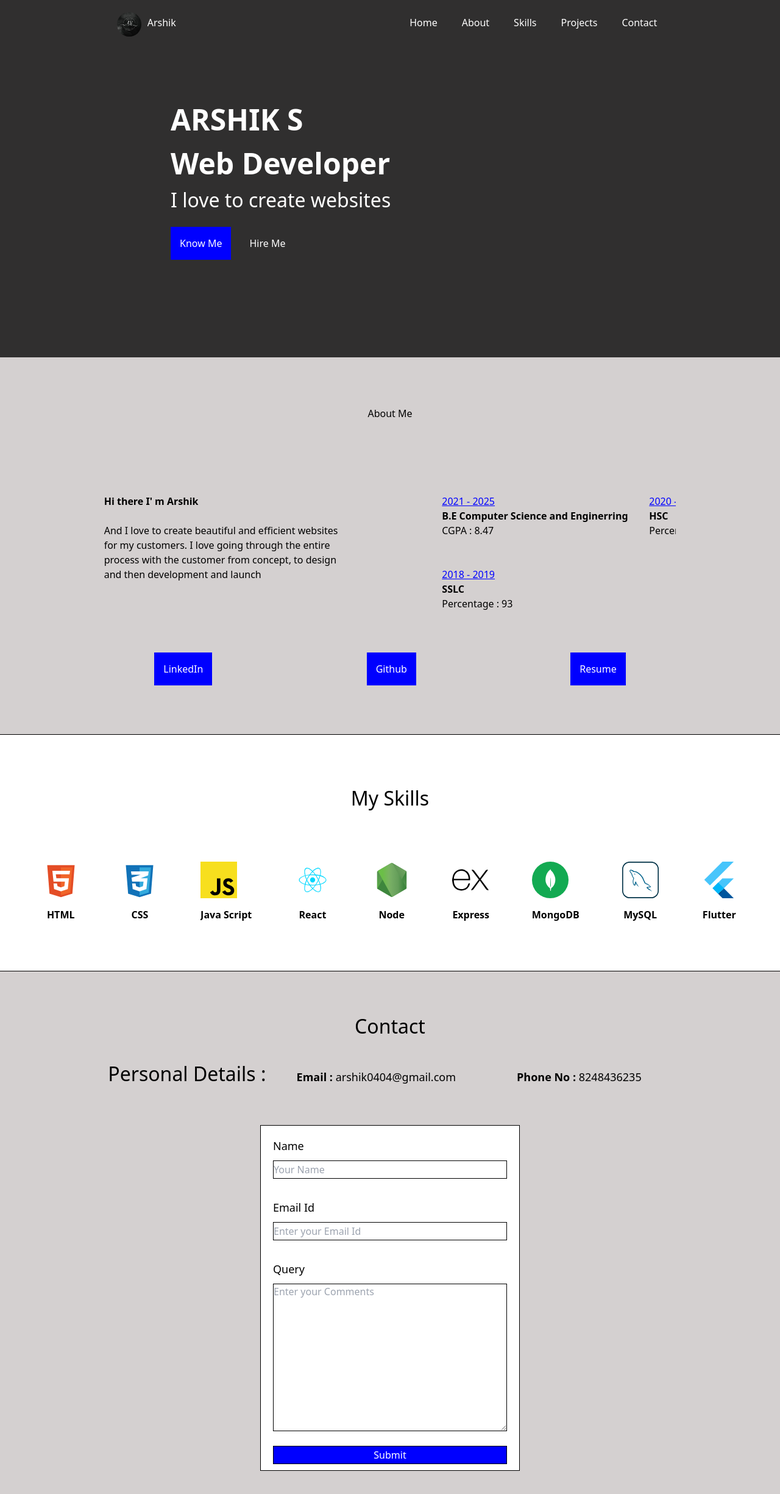
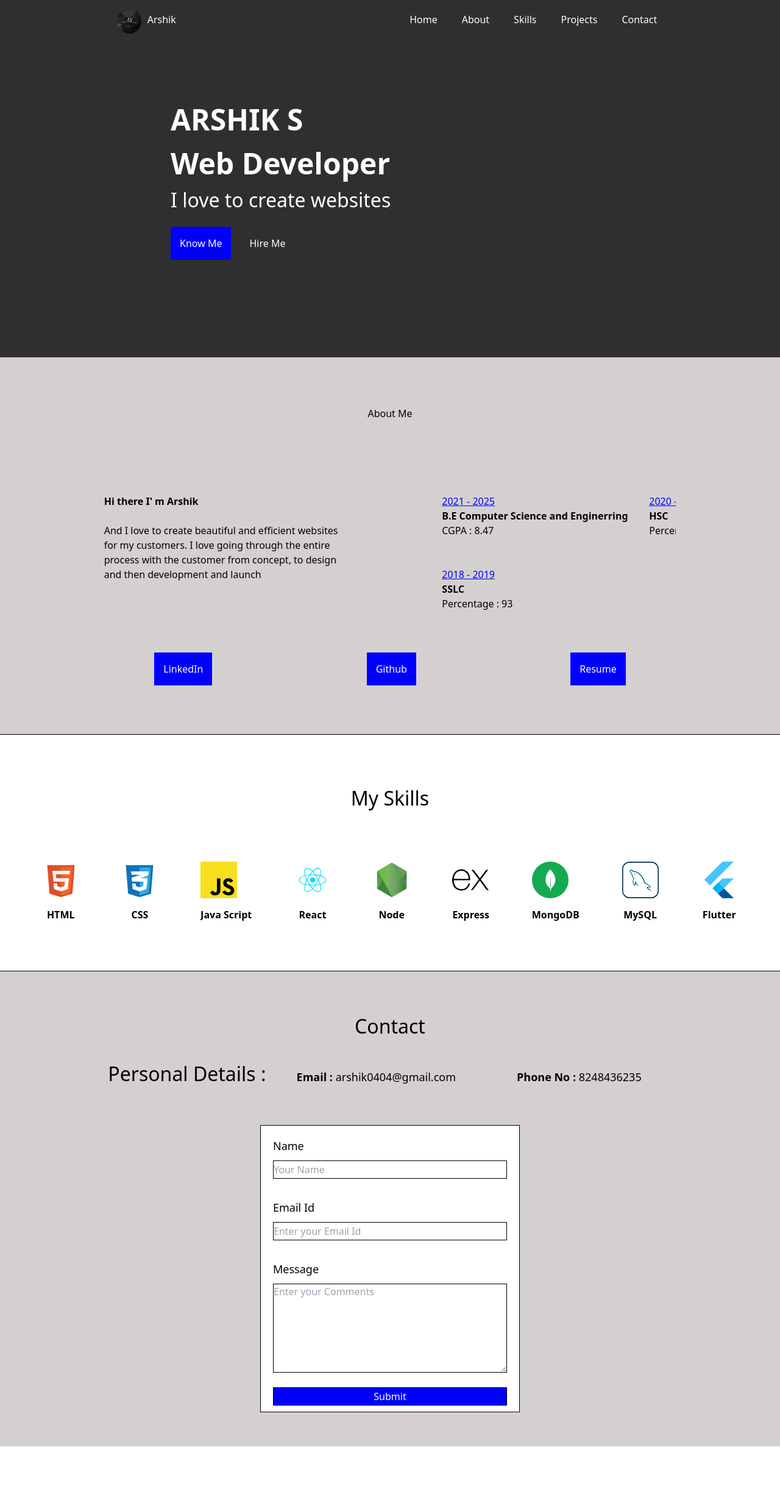
Before and after one commit to ArshikAk/portfolio, a React (Vite) app: page / in a window 1280 px wide. Shown: the top 2450 px of the page at 61% size. After the commit the page ends 2372 px from the top, so only its background shows below. Built offline with nearby package versions, Linux system fonts and the light colour scheme.

Commit message:
css change

```diff
--- a/index.html
+++ b/index.html
@@ -13,6 +13,6 @@
   </head>
   <body >
     <div id="root"></div>
-    <script type="module" src="/src/main.jsx"></script>
+    <script type="module" src="./src/main.jsx"></script>
   </body>
 </html>
--- a/src/App.jsx
+++ b/src/App.jsx
@@ -1,13 +1,14 @@
-import { Routes,Route } from "react-router-dom"
+// import { Routes,Route } from "react-router-dom"
 import Home from "./components/Home"
 
 
 function App() {
 
   return (
-    <Routes>
-      <Route path="/" element={<Home/>}></Route>
-    </Routes>
+    // <Routes>
+    //   <Route path="/" element={<Home/>}></Route>
+    // </Routes>
+    <Home></Home>
   )
 }
 
--- a/src/components/Contact.jsx
+++ b/src/components/Contact.jsx
@@ -20,12 +20,12 @@ function Contact(){
                 <br />
 
                 <label htmlFor="">Email Id</label>
-                <input type="text" placeholder="Enter your Email Id" required/>
+                <input type="text" placeholder="Enter your Email Id" required />
 
                 <br />
 
-                <label htmlFor="">Query</label>
-                <textarea name="" id="" cols="30" rows="10" placeholder="Enter your Comments" required></textarea>
+                <label htmlFor="">Message</label>
+                <textarea rows="6" placeholder="Enter your Comments" required ></textarea>
 
                 <br />
 
--- a/src/components/Home.jsx
+++ b/src/components/Home.jsx
@@ -1,5 +1,6 @@
 import Navbar from "./Navbar";
 import "../styles/home.css"
+import "../styles/responsive.css"
 import About from "./About"
 import Skills from "./Skills"
 import AnchorLink from "react-anchor-link-smooth-scroll";
--- a/src/main.jsx
+++ b/src/main.jsx
@@ -7,7 +7,7 @@ import "./index.css"
 ReactDOM.createRoot(document.getElementById('root')).render(
   <React.StrictMode>
     <BrowserRouter>
-    <App />
+      <App/>
     </BrowserRouter>
   </React.StrictMode>,
 )
--- a/src/styles/contact.css
+++ b/src/styles/contact.css
@@ -24,7 +24,6 @@ input{
 
 textarea{
     border: 1px solid black;
-    width: 30vw;
     resize: none;
 }
 
--- a/src/styles/navbar.css
+++ b/src/styles/navbar.css
@@ -5,7 +5,7 @@ nav{
     justify-content: space-around;
     background-color: rgb(48, 47, 47);
     color: white;
-    padding: 10px 0px;
+    padding: 5px 0px;
 }
 
 .left p{
```
Also changed, not shown: src/styles/responsive.css (added).
